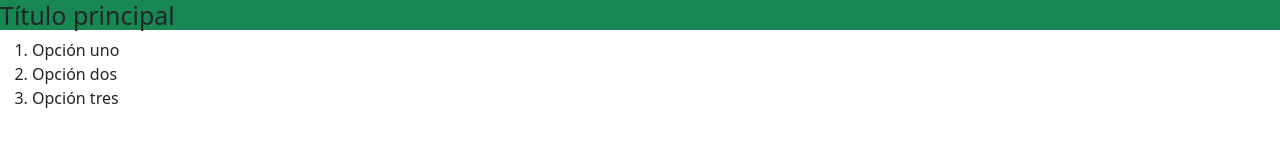
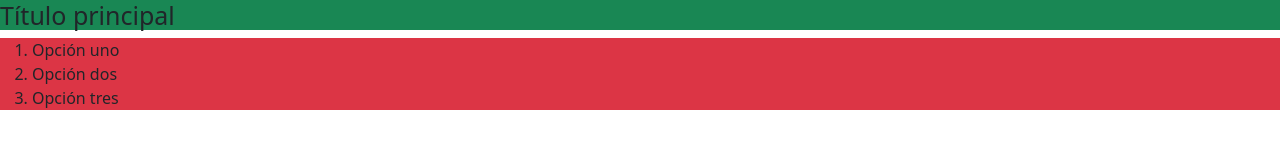
Before and after one commit to marcosOjedaEscalante/02_gitavanzado, a plain HTML site: page index.html in a window 1280 px wide. Drawn offline with nearby package versions, Linux system fonts and the light colour scheme.

Commit message:
requerimiento dos incompleto

```diff
--- a/index.html
+++ b/index.html
@@ -14,7 +14,7 @@
     <header class="bg-success">
         <h1>Título principal</h1>
     </header>
-    <nav>
+    <nav class="bg-danger">
         <ol>
             <li>Opción uno</li>
             <li>Opción dos</li>
```
